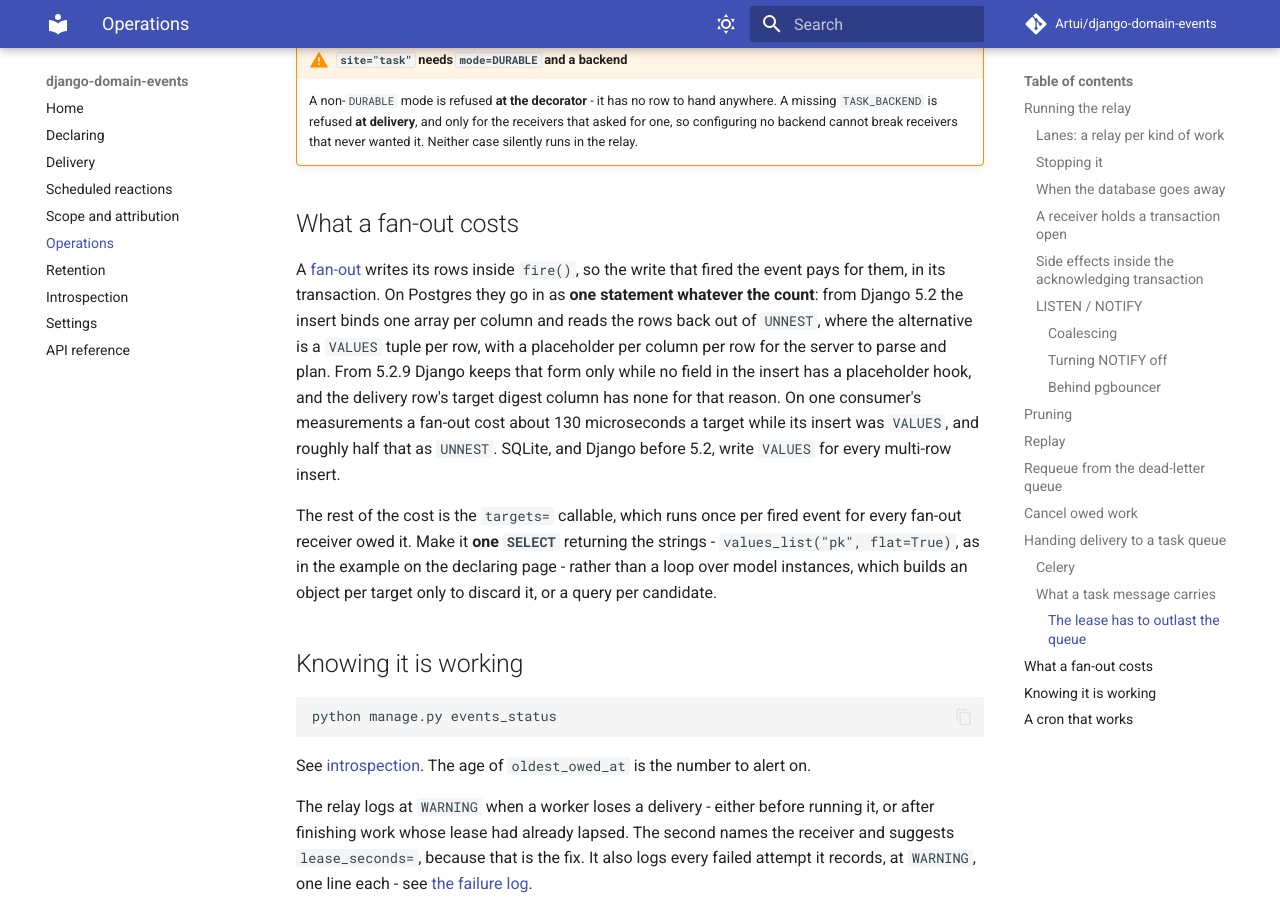
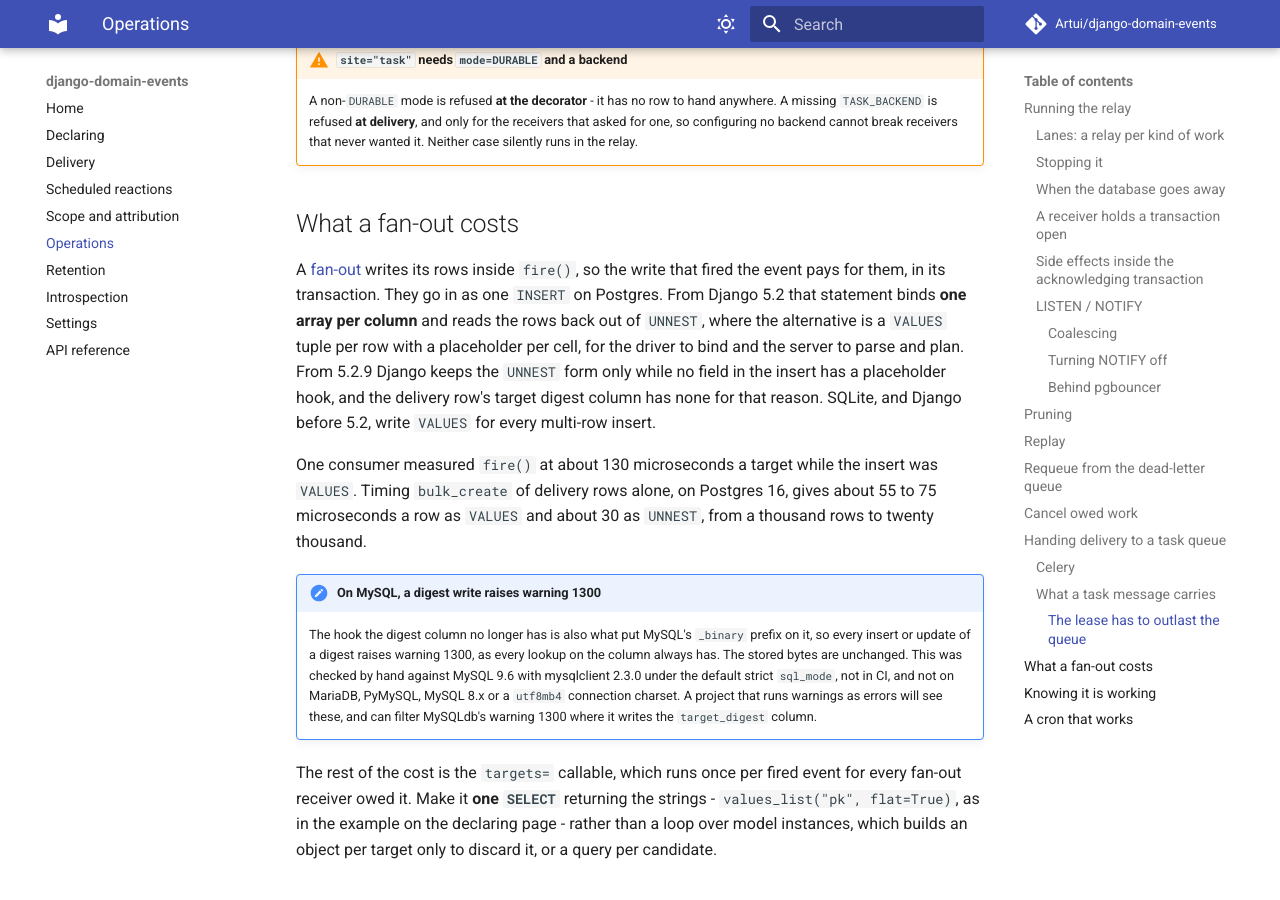
Before and after one commit to Artui/django-domain-events, an MkDocs documentation site: the page built from docs/operations.md, in a window 1280 px wide and 900 px high, scrolled down 12236 px. Built offline with MkDocs 1.6.1 and Material for MkDocs 9.7.7, drawn with Linux system fonts in a browser that asks for light colours; comment, search, counter and statistics services are not loaded.

Commit message:
Document the MySQL cost and the receiver-key edge of the UNNEST insert
The CHANGELOG states the one stored-value edge that follows Django: on
5.2.9 and 6.0.0 exactly, the UNNEST cast keeps the column length, so a
receiver key past 255 characters is truncated where VALUES raised.

On MySQL a digest insert or update now goes without the _binary prefix
and raises warning 1300, as lookups on the column always did; a test
compiles both through MySQL's operations to pin the bare placeholder,
and the CHANGELOG, field comment and operations docs say what was
checked by hand and what was not.

The fan-out cost section no longer contrasts UNNEST as the single
statement, since VALUES is one too, and separates the consumer's fire()
figure from this package's own bulk_create measurements.

Co-Authored-By: Claude Sonnet 5.5 <noreply@anthropic.com>

```diff
--- a/docs/operations.md
+++ b/docs/operations.md
@@ -597,15 +597,28 @@ receiver.
 
 A [fan-out](declaring.md#fan-out-one-delivery-per-target) writes its rows inside
 `fire()`, so the write that fired the event pays for them, in its transaction.
-On Postgres they go in as **one statement whatever the count**: from Django 5.2
-the insert binds one array per column and reads the rows back out of `UNNEST`,
-where the alternative is a `VALUES` tuple per row, with a placeholder per column
-per row for the server to parse and plan. From 5.2.9 Django keeps that form only
-while no field in the insert has a placeholder hook, and the delivery row's
-target digest column has none for that reason. On one consumer's measurements a fan-out cost
-about 130 microseconds a target while its insert was `VALUES`, and roughly half
-that as `UNNEST`. SQLite, and Django before 5.2, write `VALUES` for every
-multi-row insert.
+They go in as one `INSERT` on Postgres. From Django 5.2 that statement binds
+**one array per column** and reads the rows back out of `UNNEST`, where the
+alternative is a `VALUES` tuple per row with a placeholder per cell, for the
+driver to bind and the server to parse and plan. From 5.2.9 Django keeps the
+`UNNEST` form only while no field in the insert has a placeholder hook, and the
+delivery row's target digest column has none for that reason. SQLite, and
+Django before 5.2, write `VALUES` for every multi-row insert.
+
+One consumer measured `fire()` at about 130 microseconds a target while the
+insert was `VALUES`. Timing `bulk_create` of delivery rows alone, on Postgres
+16, gives about 55 to 75 microseconds a row as `VALUES` and about 30 as
+`UNNEST`, from a thousand rows to twenty thousand.
+
+!!! note "On MySQL, a digest write raises warning 1300"
+    The hook the digest column no longer has is also what put MySQL's
+    `_binary` prefix on it, so every insert or update of a digest raises
+    warning 1300, as every lookup on the column always has. The stored bytes
+    are unchanged. This was checked by hand against MySQL 9.6 with mysqlclient
+    2.3.0 under the default strict `sql_mode`, not in CI, and not on MariaDB,
+    PyMySQL, MySQL 8.x or a `utf8mb4` connection charset. A project that runs
+    warnings as errors will see these, and can filter MySQLdb's warning 1300
+    where it writes the `target_digest` column.
 
 The rest of the cost is the `targets=` callable, which runs once per fired event
 for every fan-out receiver owed it. Make it **one `SELECT`** returning the
```
Also changed, not shown: CHANGELOG.md (+17 -8 lines), 2 other files.
